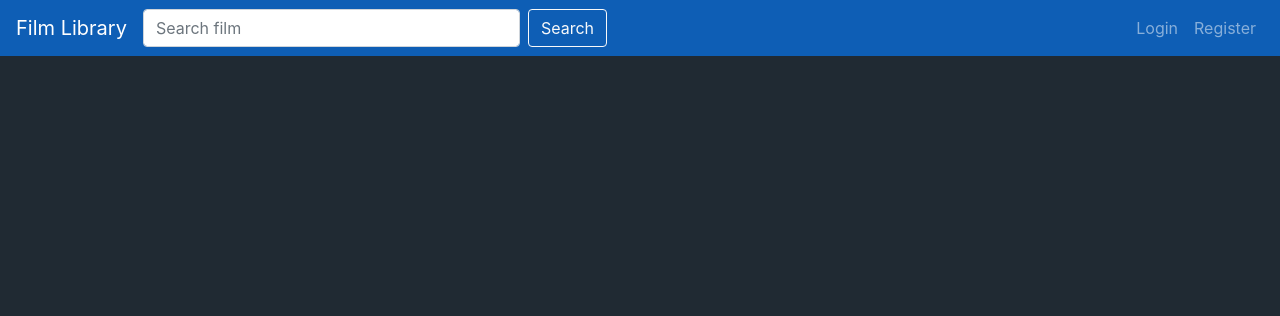
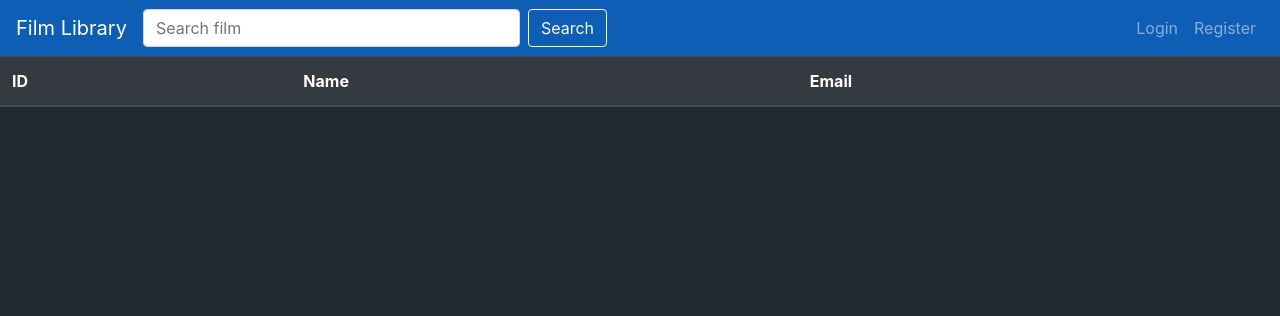
Before and after one commit to Geleoz/film_library_api, a Flask app: page / in a window 1280 px wide. Shown: the top 316 px of the page. Run offline with Flask 2, Linux system fonts and the light colour scheme; lists and menus that the app fills with data are empty; parts of the project's set-up code (start-up, migrations or seed data) failed here and were passed over; some libraries are stand-ins or nearby versions.

Commit message:
database table output on display

```diff
--- a/services/web/manage.py
+++ b/services/web/manage.py
@@ -15,7 +15,7 @@ def create_db():
 
 @cli.command("seed_db")
 def seed_db():
-    db.session.add(User(email="michael@mherman.org"))
+    db.session.add(User(nickname="user_name", email="user_email@gmail.com", password="pass"))
     db.session.commit()
 
 
--- a/services/web/project/__init__.py
+++ b/services/web/project/__init__.py
@@ -7,18 +7,27 @@ app.config.from_object("project.config.Config")
 db = SQLAlchemy(app)
 
 
+class Status(db.Model):
+    __tablename__ = "status"
+
+    status_id = db.Column(db.Integer, primary_key=True)
+    name = db.Column(db.String(32), unique=True, nullable=False)
+
+    def __init__(self, name):
+        self.name = name
+
+
 class User(db.Model):
-    __tablename__ = "users"
+    __tablename__ = "user"
 
-    id = db.Column(db.Integer, primary_key=True)
-    email = db.Column(db.String(128), unique=True, nullable=False)
-    active = db.Column(db.Boolean(), default=True, nullable=False)
-
-    def __init__(self, email):
-        self.email = email
+    user_id = db.Column(db.Integer, primary_key=True)
+    nickname = db.Column(db.String(32), unique=True, nullable=False)
+    email = db.Column(db.String(64), unique=True, nullable=False)
+    password = db.Column(db.String(64), nullable=False)
 
 
 @app.route("/")
 @app.route("/home")
 def home_page():
-    return render_template("home.html")
+    users = User.query.all()
+    return render_template("home.html", users=users)
--- a/services/web/project/templates/base.html
+++ b/services/web/project/templates/base.html
@@ -39,6 +39,8 @@
           </ul>
         </div>
     </nav>
+    {% block content %}
+    {% endblock %}
 
     <!-- Optional JavaScript -->
     <!-- jQuery first, then Popper.js, then Bootstrap JS -->
--- a/services/web/project/templates/home.html
+++ b/services/web/project/templates/home.html
@@ -2,3 +2,24 @@
 {% block title %}
     Home
 {% endblock %}
+
+{% block content %}
+    <table class="table table-hover table-dark">
+    <thead>
+        <tr>
+            <th scope="col">ID</th>
+            <th scope="col">Name</th>
+            <th scope="col">Email</th>
+        </tr>
+    </thead>
+    <tbody>
+        {% for user in users %}
+            <tr>
+                <td>{{ user.user_id }}</td>
+                <td>{{ user.nickname }}</td>
+                <td>{{ user.email }}</td>
+            </tr>
+        {% endfor %}
+    </tbody>
+</table>
+{% endblock %}
```
